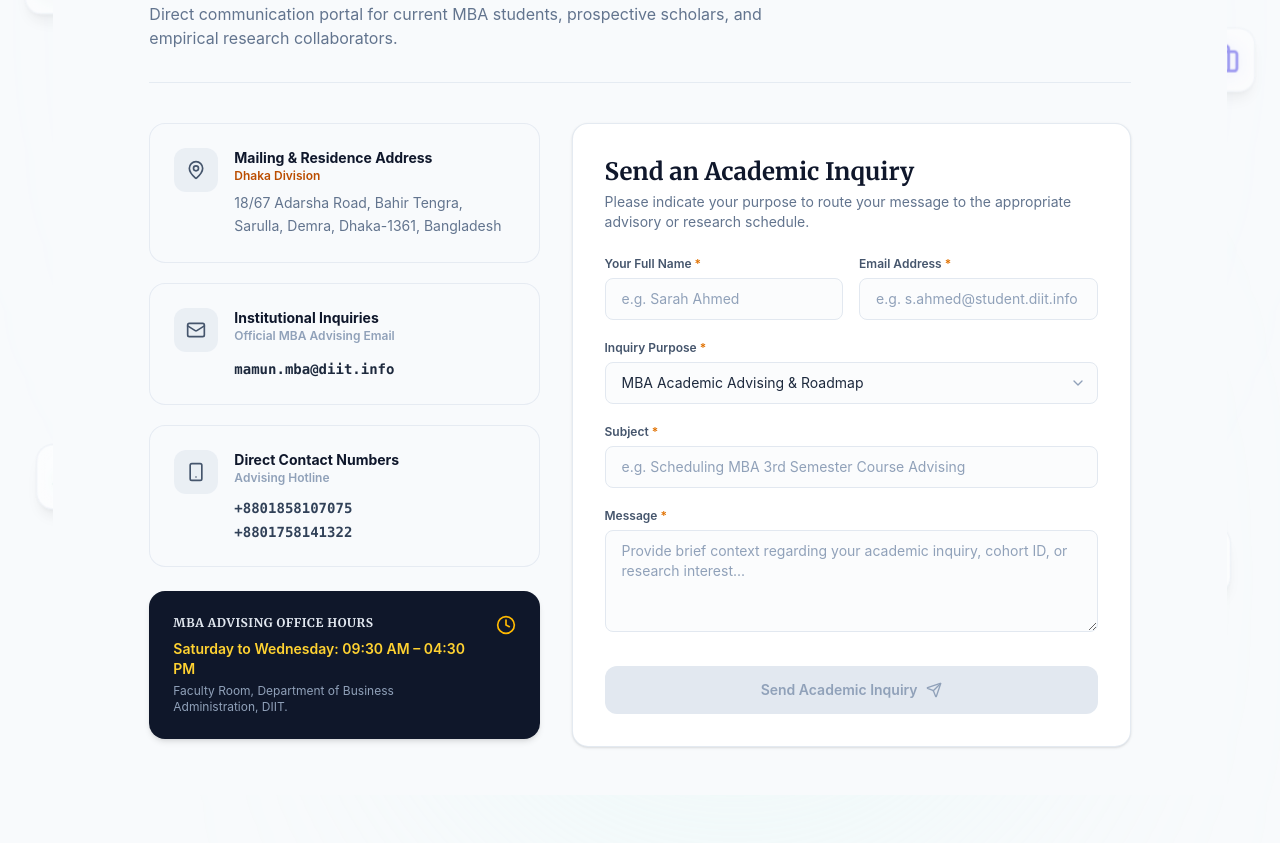
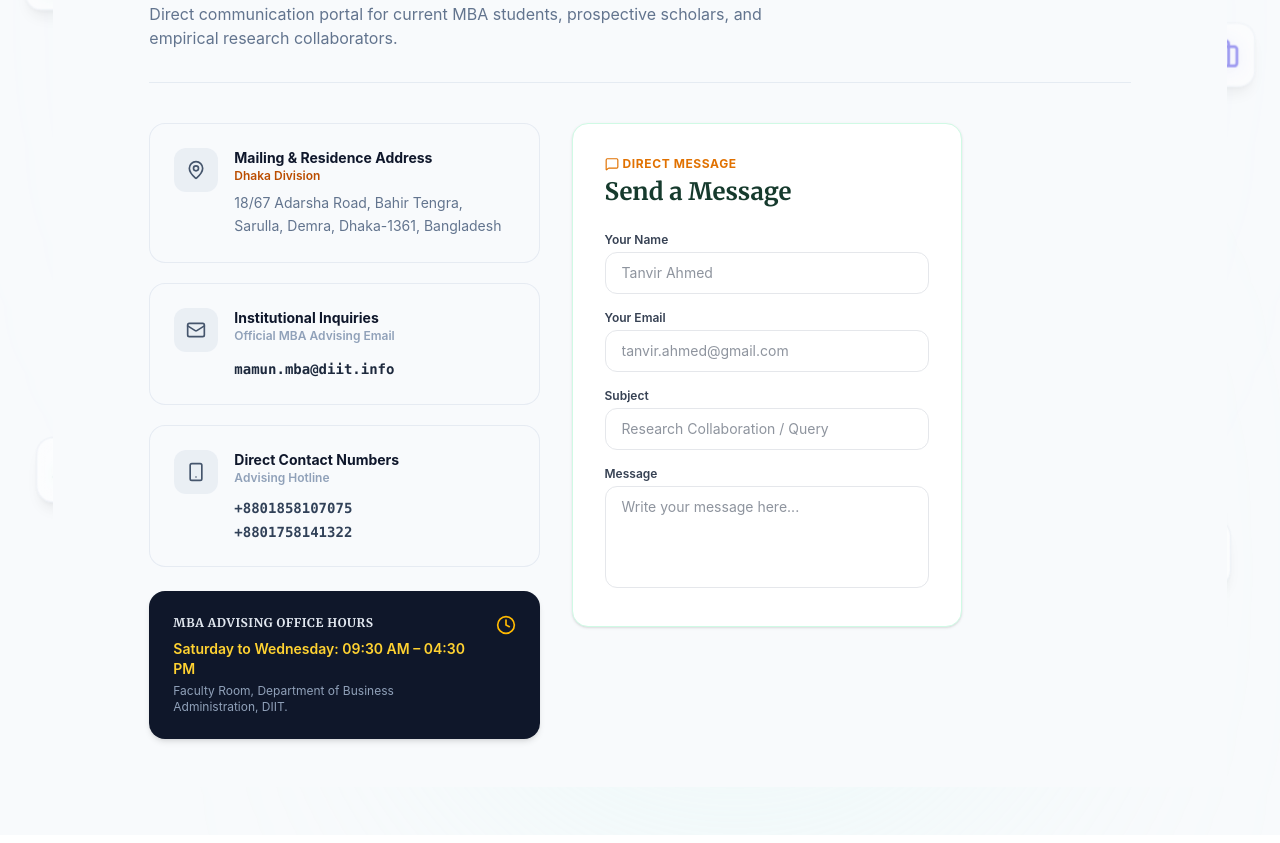
Before and after one commit to FrontFury/mamonur-rashid-client, a React (Vite) app: page /contact in a window 1280 px wide. Shown: the part 794-1637 px from the top of the page. Built offline with nearby package versions, Linux system fonts and the light colour scheme.

Commit message:
Added All

```diff
--- a/index.html
+++ b/index.html
@@ -2,7 +2,7 @@
 <html lang="en">
   <head>
     <meta charset="UTF-8" />
-    <link rel="icon" type="image/svg+xml" href="/favicon.svg" />
+    <link rel="icon" type="image/png" href="/Md. Mamonur Rashid.png" />
     <meta name="viewport" content="width=device-width, initial-scale=1.0" />
     <title>Md. Mamonur Rashid</title>
   </head>
--- a/src/pages/Contact/ContactBody/ContactBody.jsx
+++ b/src/pages/Contact/ContactBody/ContactBody.jsx
@@ -7,99 +7,62 @@ import {
   Smartphone,
   Clock,
   Send,
-  ChevronDown,
-  Loader2,
-  CheckCircle2,
-  AlertCircle,
+  MessageSquare,
+  Check,
 } from "lucide-react";
 
 const ContactBody = () => {
   const [formData, setFormData] = useState({
-    fullName: "",
+    name: "",
     email: "",
-    purpose: "MBA Academic Advising & Roadmap",
     subject: "",
     message: "",
   });
+  const [isSubmitted, setIsSubmitted] = useState(false);
 
-  const [loading, setLoading] = useState(false);
-  const [status, setStatus] = useState({ type: "", message: "" });
-
-  const handleChange = (e) => {
+  const handleInputChange = (e) => {
     setFormData({ ...formData, [e.target.name]: e.target.value });
   };
 
-  // Validation
   const isFormValid =
-    formData.fullName.trim() !== "" &&
+    formData.name.trim() !== "" &&
     formData.email.trim() !== "" &&
-    formData.purpose.trim() !== "" &&
     formData.subject.trim() !== "" &&
     formData.message.trim() !== "";
 
   const handleSubmit = async (e) => {
     e.preventDefault();
-    if (!isFormValid) return;
 
-    setLoading(true);
-    setStatus({ type: "", message: "" });
-
-    // Environment variables
-    const serviceId = import.meta.env.VITE_EMAILJS_SERVICE_ID;
-    const templateId = import.meta.env.VITE_EMAILJS_TEMPLATE_ID;
-    const publicKey = import.meta.env.VITE_EMAILJS_PUBLIC_KEY;
-
-    // Check if ENV variables are loaded properly
-    if (!serviceId || !templateId || !publicKey) {
-      setLoading(false);
-      setStatus({
-        type: "error",
-        message: "EmailJS configuration missing in .env file! Please restart dev server.",
-      });
-      console.error("Missing ENV variables:", { serviceId, templateId, publicKey });
-      return;
-    }
-
-    // Template params mapped with your EmailJS template fields
+    try {
       const templateParams = {
-      from_name: formData.fullName,
+        from_name: formData.name,
         from_email: formData.email,
-      subject: `[${formData.purpose}] ${formData.subject}`,
+        subject: formData.subject,
         message: formData.message,
       };
 
-    try {
-      const response = await emailjs.send(
-        serviceId,
-        templateId,
+      await emailjs.send(
+        import.meta.env.VITE_EMAILJS_SERVICE_ID,
+        import.meta.env.VITE_EMAILJS_TEMPLATE_ID,
         templateParams,
-        publicKey
+        import.meta.env.VITE_EMAILJS_PUBLIC_KEY,
       );
 
-      if (response.status === 200) {
-        setLoading(false);
-        setStatus({
-          type: "success",
-          message: "Your inquiry has been transmitted successfully! We will get back to you shortly.",
-        });
+      setIsSubmitted(true);
+
       setFormData({
-          fullName: "",
+        name: "",
         email: "",
-          purpose: "MBA Academic Advising & Roadmap",
         subject: "",
         message: "",
       });
-      }
+
+      setTimeout(() => {
+        setIsSubmitted(false);
+      }, 3000);
     } catch (error) {
-      setLoading(false);
-      console.error("EmailJS Submission Error:", error);
-
-      // Detailed error message if EmailJS returns text
-      const errorMsg = error?.text || "Failed to send the message. Please check public key or service ID.";
-      setStatus({
-        type: "error",
-        message: errorMsg,
-      });
+      console.error("EmailJS Error:", error);
+      alert("Failed to send message. Please try again.");
     }
   };
 
@@ -218,152 +181,102 @@ const ContactBody = () => {
           </div>
         </div>
 
-        {/* Right Column - Form */}
-        <div className="lg:col-span-7 bg-white rounded-2xl p-6 sm:p-8 border border-slate-200/90 shadow-sm">
-          <h3 className="text-xl sm:text-2xl font-bold font-serif text-slate-900 mb-1">
-            Send an Academic Inquiry
+        {/* RIGHT COLUMN: QUICK MESSAGE FORM (5 Cols) */}
+          <div className="lg:col-span-5">
+            <div className="bg-white rounded-2xl p-6 sm:p-8 border border-emerald-100 shadow-sm space-y-6">
+              <div className="space-y-1">
+                <span className="text-xs font-bold uppercase tracking-wider text-amber-600 flex items-center gap-1">
+                  <MessageSquare className="w-3.5 h-3.5" /> Direct Message
+                </span>
+                <h3 className="text-xl sm:text-2xl font-bold text-[#163A2D] font-['Playfair_Display',serif]">
+                  Send a Message
                 </h3>
-          <p className="text-xs sm:text-sm text-slate-500 mb-6">
-            Please indicate your purpose to route your message to the appropriate advisory or research schedule.
+              </div>
+
+              {isSubmitted ? (
+                <div className="p-6 rounded-xl bg-emerald-50 border border-emerald-200 text-center space-y-2">
+                  <Check className="w-10 h-10 text-emerald-600 mx-auto" />
+                  <h4 className="font-bold text-[#163A2D]">Message Sent!</h4>
+                  <p className="text-xs text-gray-600">
+                    Thank you for getting in touch. I will respond as soon as
+                    possible.
                   </p>
-
-          {/* Status Message Alerts */}
-          {status.message && (
-            <div
-              className={`p-4 rounded-xl text-xs sm:text-sm flex items-center gap-3 mb-6 transition-all ${
-                status.type === "success"
-                  ? "bg-emerald-50 text-emerald-800 border border-emerald-200"
-                  : "bg-red-50 text-red-800 border border-red-200"
-              }`}
-            >
-              {status.type === "success" ? (
-                <CheckCircle2 className="w-5 h-5 text-emerald-600 shrink-0" />
+                </div>
               ) : (
-                <AlertCircle className="w-5 h-5 text-red-600 shrink-0" />
-              )}
-              <span>{status.message}</span>
-            </div>
-          )}
-
-          <form onSubmit={handleSubmit} className="flex flex-col gap-5">
-            <div className="grid grid-cols-1 sm:grid-cols-2 gap-4">
+                <form onSubmit={handleSubmit} className="space-y-4">
                   <div>
-                <label className="block text-xs font-semibold text-slate-600 mb-1.5">
-                  Your Full Name <span className="text-amber-600">*</span>
+                    <label className="block text-xs font-semibold text-gray-700 mb-1">
+                      Your Name
                     </label>
                     <input
                       type="text"
-                  name="fullName"
-                  placeholder="e.g. Sarah Ahmed"
-                  value={formData.fullName}
-                  onChange={handleChange}
-                  className="w-full px-4 py-2.5 rounded-lg border border-slate-200 bg-slate-50/50 text-xs sm:text-sm text-slate-800 placeholder-slate-400 focus:outline-none focus:border-amber-400 focus:bg-white focus:ring-2 focus:ring-amber-500/10 transition-all"
+                      name="name"
                       required
+                      value={formData.name}
+                      onChange={handleInputChange}
+                      placeholder="Tanvir Ahmed"
+                      className="w-full px-4 py-2.5 rounded-xl border border-gray-200 focus:border-emerald-600 focus:ring-1 focus:ring-emerald-600 outline-none text-xs sm:text-sm transition-all"
                     />
                   </div>
 
                   <div>
-                <label className="block text-xs font-semibold text-slate-600 mb-1.5">
-                  Email Address <span className="text-amber-600">*</span>
+                    <label className="block text-xs font-semibold text-gray-700 mb-1">
+                      Your Email
                     </label>
                     <input
                       type="email"
                       name="email"
-                  placeholder="e.g. s.ahmed@student.diit.info"
+                      required
                       value={formData.email}
-                  onChange={handleChange}
-                  className="w-full px-4 py-2.5 rounded-lg border border-slate-200 bg-slate-50/50 text-xs sm:text-sm text-slate-800 placeholder-slate-400 focus:outline-none focus:border-amber-400 focus:bg-white focus:ring-2 focus:ring-amber-500/10 transition-all"
-                  required
+                      onChange={handleInputChange}
+                      placeholder="tanvir.ahmed@gmail.com"
+                      className="w-full px-4 py-2.5 rounded-xl border border-gray-200 focus:border-emerald-600 focus:ring-1 focus:ring-emerald-600 outline-none text-xs sm:text-sm transition-all"
                     />
-              </div>
                   </div>
 
                   <div>
-              <label className="block text-xs font-semibold text-slate-600 mb-1.5">
-                Inquiry Purpose <span className="text-amber-600">*</span>
-              </label>
-              <div className="relative">
-                <select
-                  name="purpose"
-                  value={formData.purpose}
-                  onChange={handleChange}
-                  className="w-full appearance-none px-4 py-2.5 rounded-lg border border-slate-200 bg-slate-50/50 text-xs sm:text-sm text-slate-800 focus:outline-none focus:border-amber-400 focus:bg-white focus:ring-2 focus:ring-amber-500/10 transition-all pr-10 cursor-pointer"
-                >
-                  <option value="MBA Academic Advising & Roadmap">
-                    MBA Academic Advising & Roadmap
-                  </option>
-                  <option value="Research Collaboration & Empirical Inquiries">
-                    Research Collaboration & Empirical Inquiries
-                  </option>
-                  <option value="Student Mentorship & Thesis Guidance">
-                    Student Mentorship & Thesis Guidance
-                  </option>
-                  <option value="General Institutional Inquiry">
-                    General Institutional Inquiry
-                  </option>
-                </select>
-                <ChevronDown className="w-4 h-4 text-slate-400 absolute right-3 top-1/2 -translate-y-1/2 pointer-events-none" />
-              </div>
-            </div>
-
-            <div>
-              <label className="block text-xs font-semibold text-slate-600 mb-1.5">
-                Subject <span className="text-amber-600">*</span>
+                    <label className="block text-xs font-semibold text-gray-700 mb-1">
+                      Subject
                     </label>
                     <input
                       type="text"
                       name="subject"
-                placeholder="e.g. Scheduling MBA 3rd Semester Course Advising"
+                      required
                       value={formData.subject}
-                onChange={handleChange}
-                className="w-full px-4 py-2.5 rounded-lg border border-slate-200 bg-slate-50/50 text-xs sm:text-sm text-slate-800 placeholder-slate-400 focus:outline-none focus:border-amber-400 focus:bg-white focus:ring-2 focus:ring-amber-500/10 transition-all"
-                required
+                      onChange={handleInputChange}
+                      placeholder="Research Collaboration / Query"
+                      className="w-full px-4 py-2.5 rounded-xl border border-gray-200 focus:border-emerald-600 focus:ring-1 focus:ring-emerald-600 outline-none text-xs sm:text-sm transition-all"
                     />
                   </div>
 
                   <div>
-              <label className="block text-xs font-semibold text-slate-600 mb-1.5">
-                Message <span className="text-amber-600">*</span>
+                    <label className="block text-xs font-semibold text-gray-700 mb-1">
+                      Message
                     </label>
                     <textarea
                       name="message"
-                rows="4"
-                placeholder="Provide brief context regarding your academic inquiry, cohort ID, or research interest..."
+                      rows={4}
+                      required
                       value={formData.message}
-                onChange={handleChange}
-                className="w-full px-4 py-2.5 rounded-lg border border-slate-200 bg-slate-50/50 text-xs sm:text-sm text-slate-800 placeholder-slate-400 focus:outline-none focus:border-amber-400 focus:bg-white focus:ring-2 focus:ring-amber-500/10 transition-all resize-y"
-                required
+                      onChange={handleInputChange}
+                      placeholder="Write your message here..."
+                      className="w-full px-4 py-2.5 rounded-xl border border-gray-200 focus:border-emerald-600 focus:ring-1 focus:ring-emerald-600 outline-none text-xs sm:text-sm transition-all resize-none"
                     ></textarea>
                   </div>
 
+                  {/* Condition: Show button ONLY if all fields are valid */}
+                  {isFormValid && (
                     <button
                       type="submit"
-              disabled={!isFormValid || loading}
-              className={`mt-2 w-full py-3.5 px-6 font-semibold text-sm rounded-xl shadow-md transition-all duration-300 flex items-center justify-center gap-2 group ${
-                isFormValid && !loading
-                  ? "bg-[#0F172A] hover:bg-slate-800 text-white cursor-pointer active:scale-[0.99]"
-                  : "bg-slate-200 text-slate-400 cursor-not-allowed shadow-none"
-              }`}
+                      className="w-full py-3 px-6 rounded-xl bg-[#163A2D] text-amber-300 font-bold text-xs sm:text-sm hover:bg-[#0C2219] transition-all flex items-center justify-center gap-2 shadow-sm"
                     >
-              {loading ? (
-                <>
-                  <Loader2 className="w-4 h-4 animate-spin text-amber-400" />
-                  <span>Transmitting Inquiry...</span>
-                </>
-              ) : (
-                <>
-                  <span>Send Academic Inquiry</span>
-                  <Send
-                    className={`w-4 h-4 transition-transform ${
-                      isFormValid
-                        ? "text-amber-400 group-hover:translate-x-1"
-                        : "text-slate-400"
-                    }`}
-                  />
-                </>
+                      <span>Send Message</span>
+                      <Send className="w-4 h-4" />
+                    </button>
                   )}
-            </button>
                 </form>
+              )}
+            </div>
           </div>
       </div>
     </div>
```
Also changed, not shown: src/pages/Home/Home/Home.jsx (+147 -47 lines), firebase.json (added), 2 other files (tests, documents, lock files or other folders). Lines whose indentation alone changed are shown as unchanged.
